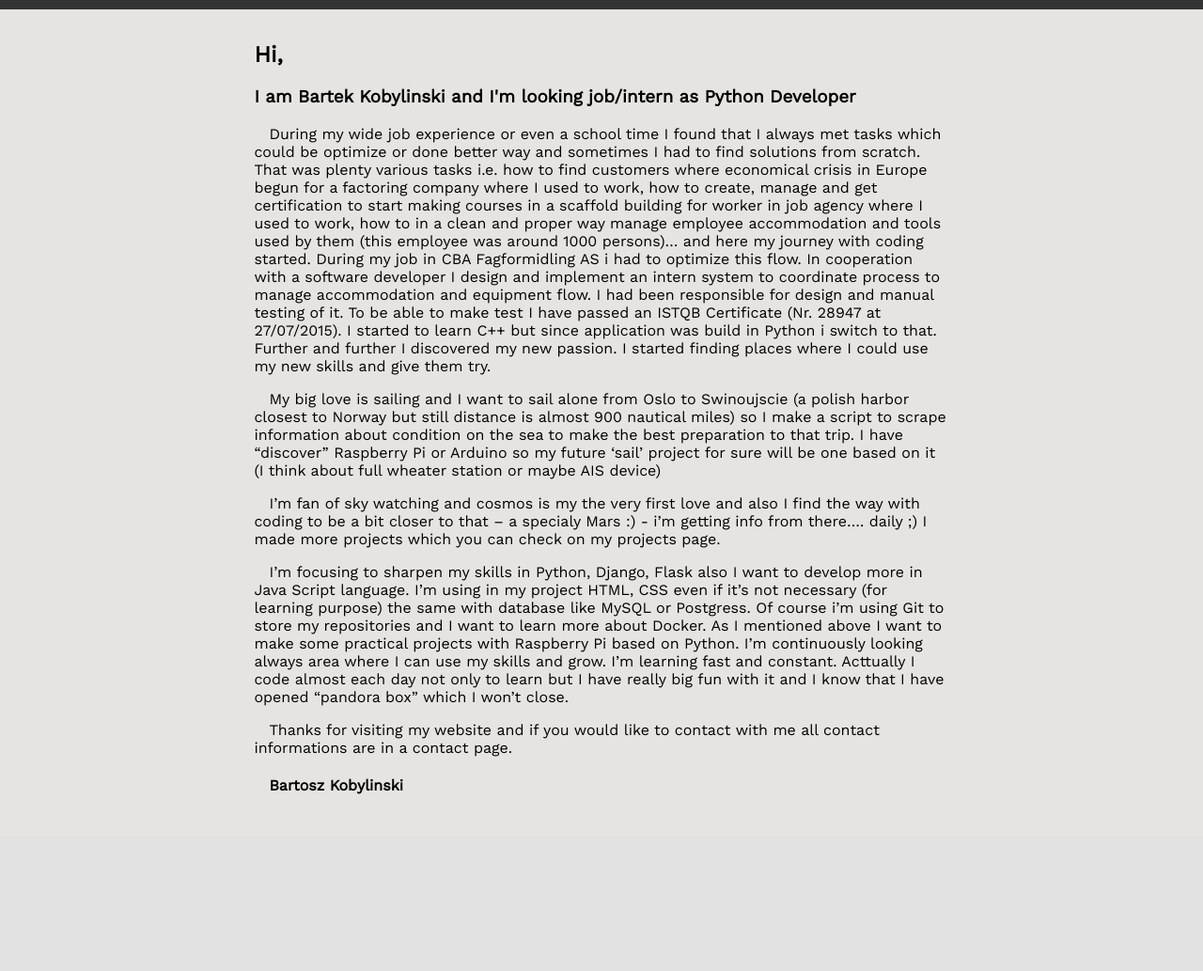
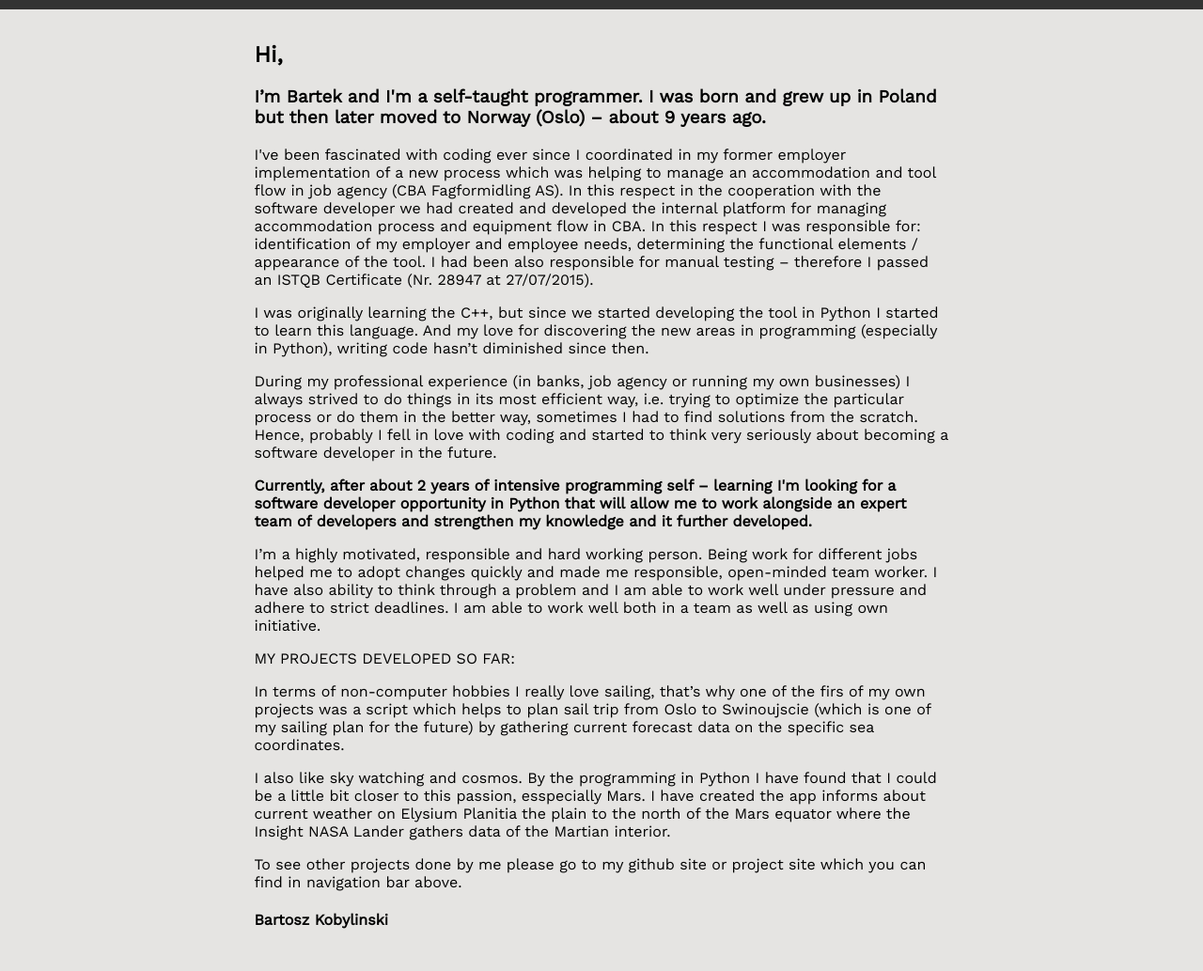
Before and after one commit to bartoszkobylinski/my_website, a Flask app: page /about_me in a window 1280 px wide. Shown: the part 48-1081 px from the top of the page at 94% size. Before the commit the page ends 893 px from the top, so only its background shows below. Run offline with Flask 2, Linux system fonts and the light colour scheme; some libraries are stand-ins or nearby versions.

Commit message:
update a text in about me site

```diff
--- a/app/static/css/mobile_first.css
+++ b/app/static/css/mobile_first.css
@@ -88,7 +88,6 @@ a:hover{
 }
 .about_me p,
 .about_me h4{
-    text-indent: 1rem;
     text-align: left;
 }
 
--- a/app/templates/about_me.html
+++ b/app/templates/about_me.html
@@ -5,14 +5,23 @@
     <div class="main_content">
         <section class="about_me">
             <h1>Hi,</h1>
-            <h3>I am Bartek Kobylinski and I'm looking job/intern as Python Developer</h3>
-            <p>During my wide job experience or even a school time I found that I always met tasks which could be optimize or done better way and sometimes I had to find solutions from scratch.
-                That was plenty various tasks i.e. how to find customers where economical crisis in Europe begun for a factoring company where I used to work, how to create, manage and get certification to start making courses in a scaffold building for worker in job agency where I used to work, how to in a clean and proper way manage employee accommodation and tools used by them (this employee was around 1000 persons)… and here my journey with coding started.
-                During my job in CBA Fagformidling AS i had to optimize this flow. In cooperation with a software developer I design and implement an intern system to coordinate process to manage accommodation and equipment flow. I had been responsible for design and manual testing of it. To be able to make test I have passed an ISTQB Certificate (Nr. 28947 at 27/07/2015). I started to learn C++ but since application was build in Python i switch to that. Further and further I discovered my new passion. I started finding places where I could use my new skills and give them try.
-            <p>My big love is sailing and I want to sail alone from Oslo to Swinoujscie (a polish harbor closest to Norway but still distance is almost 900 nautical miles) so I make a script to scrape information about condition on the sea to make the best preparation to that trip. I have “discover” Raspberry Pi or Arduino so my future ‘sail’ project for sure will be one based on it (I think about full wheater station or maybe AIS device)</p>
+            <h3>I’m Bartek and I'm a self-taught programmer. I was born and grew up in Poland but then later moved to Norway (Oslo) – about 9 years ago.</h3>
+            <p>I've been fascinated with coding ever since I coordinated in my former employer implementation of a new process which was helping to manage an accommodation and tool flow in job agency (CBA Fagformidling AS). In this respect in the cooperation with the software developer we had created and developed the internal platform for managing accommodation process and equipment flow in CBA. In this respect I was responsible for: identification of my employer and employee needs, determining the functional elements / appearance of the tool. I had been also responsible for manual testing – therefore I passed an ISTQB Certificate (Nr. 28947 at 27/07/2015). </p>
+            <p>I was originally learning the C++, but since we started developing the tool in Python I started to learn this language. And my love for discovering the new areas in programming (especially in Python), writing code hasn’t diminished since then.</p>
+            <p>During my professional experience (in banks, job agency or running my own businesses) I always strived to do things in its most efficient way, i.e. trying to optimize the particular process or do them in the better way, sometimes I had to find solutions from the scratch. Hence, probably I fell in love with coding and started to think very seriously about becoming a software developer in the future.</p>
+            <p><strong>Currently, after about 2 years of intensive programming self – learning I'm looking for a software developer opportunity in Python that will allow me to work alongside an expert team of developers and strengthen my knowledge and it further developed.</strong></p>
+            <p>I’m a highly motivated, responsible and hard working person. Being work for different jobs helped me to adopt changes quickly and made me responsible, open-minded team worker. I have also ability to think through a problem and I am able to work well under pressure and adhere to strict deadlines. I am able to work well both in a team as well as using own initiative.</p>
+            <p>MY PROJECTS DEVELOPED SO FAR:</p>
+            <p>In terms of non-computer hobbies I really love sailing, that’s why one of the firs of my own projects was a script which helps to plan sail trip from Oslo to Swinoujscie (which is one of my sailing plan for the future) by gathering current forecast data on the specific sea coordinates.</p>
+            <p>I also like sky watching and cosmos. By the programming in Python I have found that I could be a little bit closer to this passion, esspecially Mars. I have created the app informs about current weather on Elysium Planitia the plain to the north of the Mars equator where the Insight NASA Lander gathers data of the Martian interior.</p>
+            <p>To see other projects done by me please go to my github site or project site which you can find in navigation bar above.</p>
+            <!--
+                <p>My big love is sailing and I want to sail alone from Oslo to Swinoujscie (a polish harbor closest to Norway but still distance is almost 900 nautical miles) so I make a script to scrape information about condition on the sea to make the best preparation to that trip. I have “discover” Raspberry Pi or Arduino so my future ‘sail’ project for sure will be one based on it (I think about full wheater station or maybe AIS device)</p>
             <p>I’m fan of sky watching and cosmos is my the very first love and also I find the way with coding to be a bit closer to that – a specialy Mars :) - i’m getting info from there…. daily ;) I made more projects which you can check on my projects page.</p>
             <p>I’m focusing to sharpen my skills in Python, Django, Flask also I want to develop more in Java Script language. I’m using in my project  HTML, CSS even if it’s not necessary (for learning purpose) the same with database like MySQL or Postgress. Of course i’m using Git to store my repositories and I want to learn more about Docker. As I mentioned above I want to make some practical projects with Raspberry Pi based on Python. I’m continuously looking always area where I can use my skills and grow. I’m learning fast and constant. Acttually I code almost each day not only to learn but I have really big fun with it and I know that I have opened “pandora box” which I won’t close.</p>
             <p>Thanks for visiting my website and if you would like to contact with me all contact informations are in a contact page.</p>
+
+            -->
             <h4><strong>Bartosz Kobylinski</strong></h4>
 
         </section>
```
